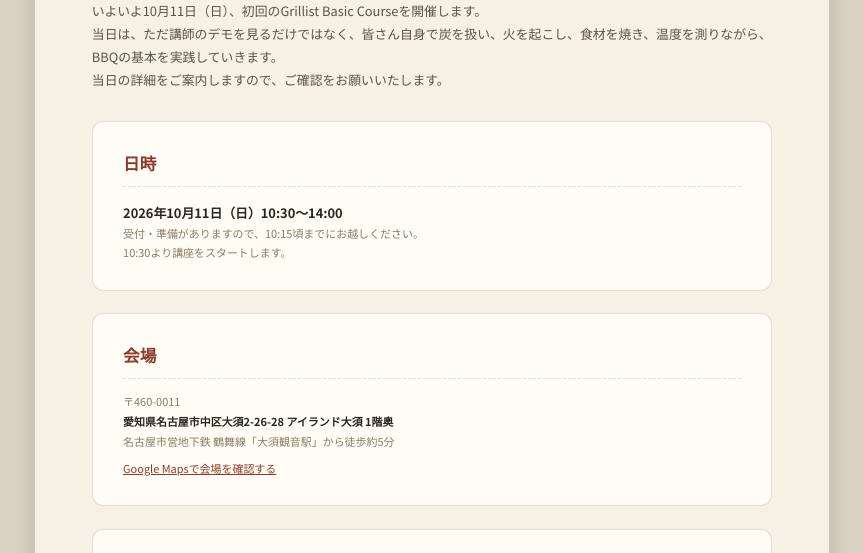
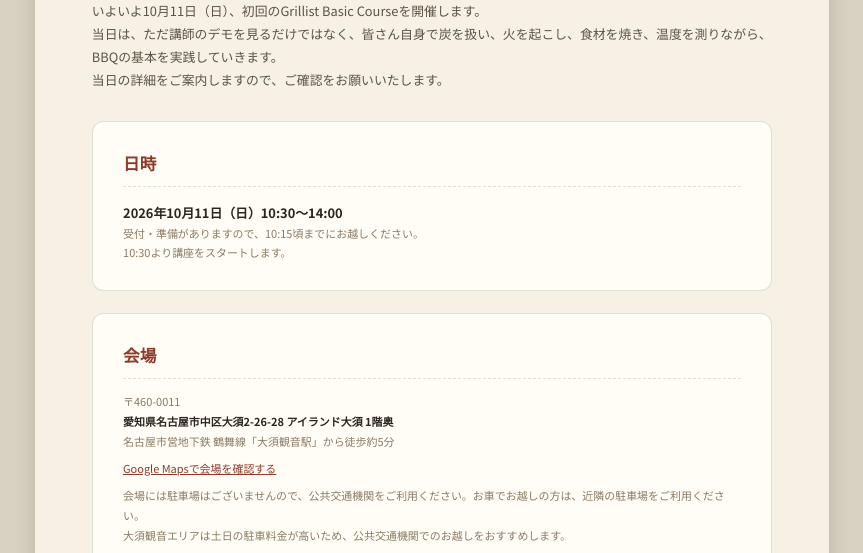
Before and after one commit to yamanekazuki/slow-fire, a plain HTML site: page print/lecture-guide-2026-10-11.html in a window 1280 px wide. Shown: the part 239-792 px from the top of the page, without its empty margins (208-1071 px from the left). Drawn offline with Linux system fonts and the light colour scheme; a web font is replaced by a local one.

Commit message:
LINE修正依頼: print/lecture-guide-2026-10-11.htmlの会場欄に、駐車場なし・近隣駐車場の利用案内・大須観音エリアは土日の駐車料金が高いため公共交通機関推奨、の注記

```diff
--- a/print/lecture-guide-2026-10-11.html
+++ b/print/lecture-guide-2026-10-11.html
@@ -48,6 +48,7 @@
     <h2>会場</h2>
     <p class="note" style="padding-left:0;margin-top:0;">〒460-0011<br><strong style="color:var(--ink);">愛知県名古屋市中区大須2-26-28 アイランド大須 1階奥</strong><br>名古屋市営地下鉄 鶴舞線「大須観音駅」から徒歩約5分</p>
     <p class="note" style="padding-left:0;margin-top:2mm;"><a href="https://maps.app.goo.gl/Y4G53omqooHugMpd9?g_st=ic">Google Mapsで会場を確認する</a></p>
+    <p class="note" style="padding-left:0;margin-top:2mm;">会場には駐車場はございませんので、公共交通機関をご利用ください。お車でお越しの方は、近隣の駐車場をご利用ください。<br>大須観音エリアは土日の駐車料金が高いため、公共交通機関でのお越しをおすすめします。</p>
   </div>
 
   <div class="block">
```
